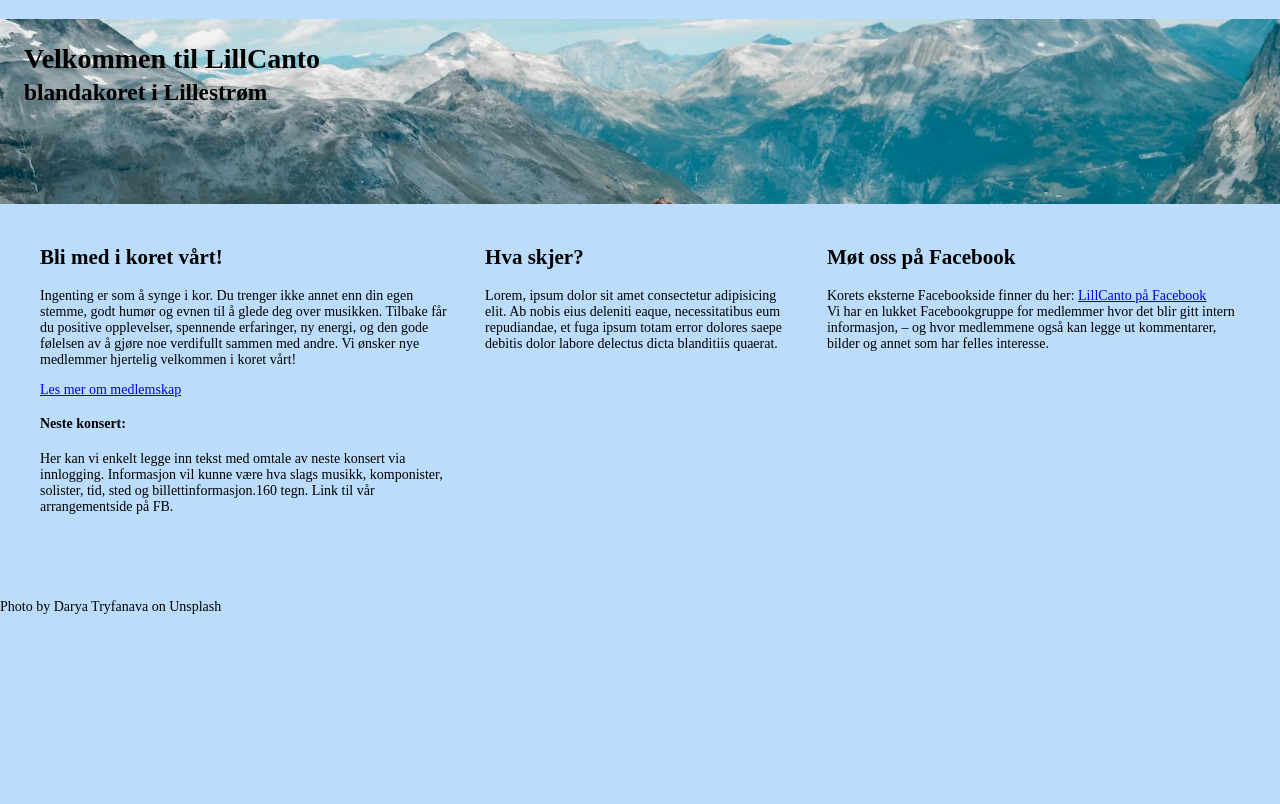
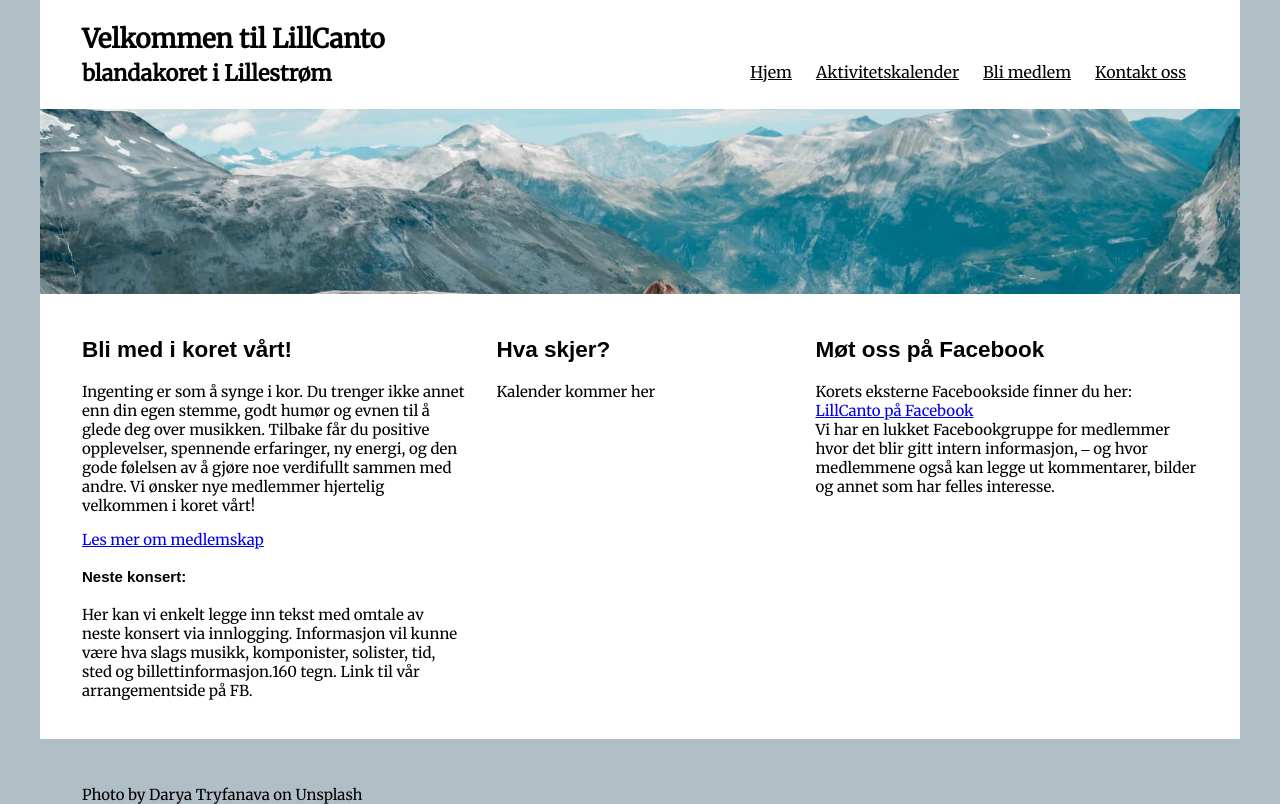
Before and after one commit to nilsel/LillCanto, a website built with Parcel: page index.html in a window 1280 px wide. Built offline with nearby package versions, Linux system fonts and the light colour scheme; a web font is replaced by a local one.

Commit message:
refining

```diff
--- /dev/null
+++ b/css/calendar.css
@@ -0,0 +1,4 @@
+
+.calendar_container {
+    border: 1px dotted teal;
+}
--- /dev/null
+++ b/css/main.css
@@ -0,0 +1,84 @@
+
+body {
+    background-color: #b0bec5;
+    font-size: 15px;
+    margin: 0 auto;
+    box-sizing: border-box;
+    font-family: 'Merriweather', sans-serif;
+    max-width: 1200px;
+  }
+
+  header {
+    background-image: url(../darya-tryfanava-eZbWq_48oBw-unsplash_2.jpg);
+    width: 100%;
+    max-width: 1600px;
+    margin: 0 auto;
+    height: 185px;
+    background-repeat: no-repeat;
+    background-position: 50% 30%;
+    background-size: cover;
+  }
+
+  h1 {
+    font-family: 'Merriweather', sans-serif;
+    font-size: 26px;
+  }
+
+  h2,h3,h4,h5,h6 {
+    font-family: 'Muli', sans-serif;
+  }
+
+
+  nav {
+    display: flex;
+    background-color: #fff;
+    padding: 0 42px;
+  }
+  ul.menu {
+    margin-left: auto;
+    list-style: none;
+    display: flex;
+    height: 72px;
+    align-items: flex-end;
+    align-self: flex-end;
+  }
+
+  ul.menu > li {
+    display: flex;
+  }
+
+  ul.menu > li > a {
+    color: #000;
+    font-size: 16px;
+    padding: 12px;
+  }
+  ul.menu > li > a:hover {
+    color: blue;
+    transition: color ease-out .2s;
+  }
+
+  footer {
+    padding: 0 42px;
+    padding-top: 46px;
+  }
+
+  /* grid setup */
+  /* @supports (display: grid) { */
+    main {
+      background-color: #fff;
+      padding: 24px 42px;
+      max-width: 1200px;
+      margin: auto;
+      display: grid;
+      /* grid-template-columns: repeat(auto-fit, minmax(320px, 1fr, .7fr, 1fr)); */
+      grid-template-columns: 1fr .75fr 1fr;
+      /* grid-template-rows: repeat(auto-fit, minmax(265px, 1fr)); */
+      grid-gap: 32px;
+    }
+
+    main .col {
+      height: 100%;
+      width: 100%;
+      margin: 0;
+    }
+  /* } */
--- a/index.html
+++ b/index.html
@@ -5,16 +5,23 @@
   <meta charset="UTF-8">
   <meta name="viewport" content="width=device-width, initial-scale=1.0">
   <meta http-equiv="X-UA-Compatible" content="ie=edge">
-    <link rel="stylesheet" href="./main.css">
+  <link href="https://fonts.googleapis.com/css?family=Muli:700|Merriweather&display=swap" rel="stylesheet">
+  <link rel="stylesheet" href="./css/main.css">
+  <link rel="stylesheet" href="./css/calendar.css">
   <title>LillCanto</title>
 </head>
 
 <body>
-
-    <header>
+  <nav>
     <h1>Velkommen til LillCanto <br><small>blandakoret i Lillestrøm</small></h1>
-
-    </header>
+    <ul class="menu">
+      <li><a href="/">Hjem</a></li>
+      <li><a href="/kalender.html">Aktivitetskalender</a></li>
+      <li><a href="/bli_medlem.html">Bli&nbsp;medlem</a></li>
+      <li><a href="/kontakt.html">Kontakt&nbsp;oss</a></li>
+    </ul>
+  </nav>
+  <header></header>
   <main>
     <div class="col">
       <h2>Bli med i koret vårt!</h2>
@@ -31,9 +38,7 @@
     </div>
     <div class="col">
       <h2>Hva skjer?</h2>
-            <p>Lorem, ipsum dolor sit amet consectetur adipisicing elit. Ab nobis eius deleniti eaque, necessitatibus
-                eum repudiandae, et fuga ipsum totam error dolores saepe debitis dolor labore delectus dicta blanditiis
-                quaerat.</p>
+      <p>Kalender kommer her</p>
     </div>
     <div class="col">
       <h2>Møt oss på Facebook</h2>
--- a/main.css
+++ /dev/null
@@ -1,49 +0,0 @@
-
-body {
-    background-color: #2190f34d;
-    font-size: 14px;
-    margin: 0;
-    box-sizing: border-box;
-  }
-
-  header {
-    background-image: url(./darya-tryfanava-eZbWq_48oBw-unsplash_2.jpg);
-    width: 100%;
-    max-width: 1600px;
-    margin: 0 auto;
-    height: 185px;
-    background-color: #fff;
-    background-repeat: no-repeat;
-    background-position: 50% 30%;
-    background-size: cover;
-  }
-
-  header h1 {
-    padding: 24px 0 0 24px;
-  }
-
-  footer {
-    padding-top: 46px;
-  }
-
-  /* grid setup */
-  /* @supports (display: grid) { */
-    /* autoprefixer: off */
-    main {
-      padding: 24px;
-      width: 100%;
-      max-width: 1200px;
-      margin: auto;
-      display: grid;
-      /* grid-template-columns: repeat(auto-fit, minmax(320px, 1fr, .7fr, 1fr)); */
-      grid-template-columns: 1fr .75fr 1fr;
-      /* grid-template-rows: repeat(auto-fit, minmax(265px, 1fr)); */
-      grid-gap: 32px;
-    }
-
-    main .col {
-      height: 100%;
-      width: 100%;
-      margin: 0;
-    }
-  /* } */
```
Also changed, not shown: bli_medlem.html (added, +12 -0 lines), kalender.html (added, +12 -0 lines), kontakt.html (added, +12 -0 lines). Lines whose indentation alone changed are shown as unchanged.
